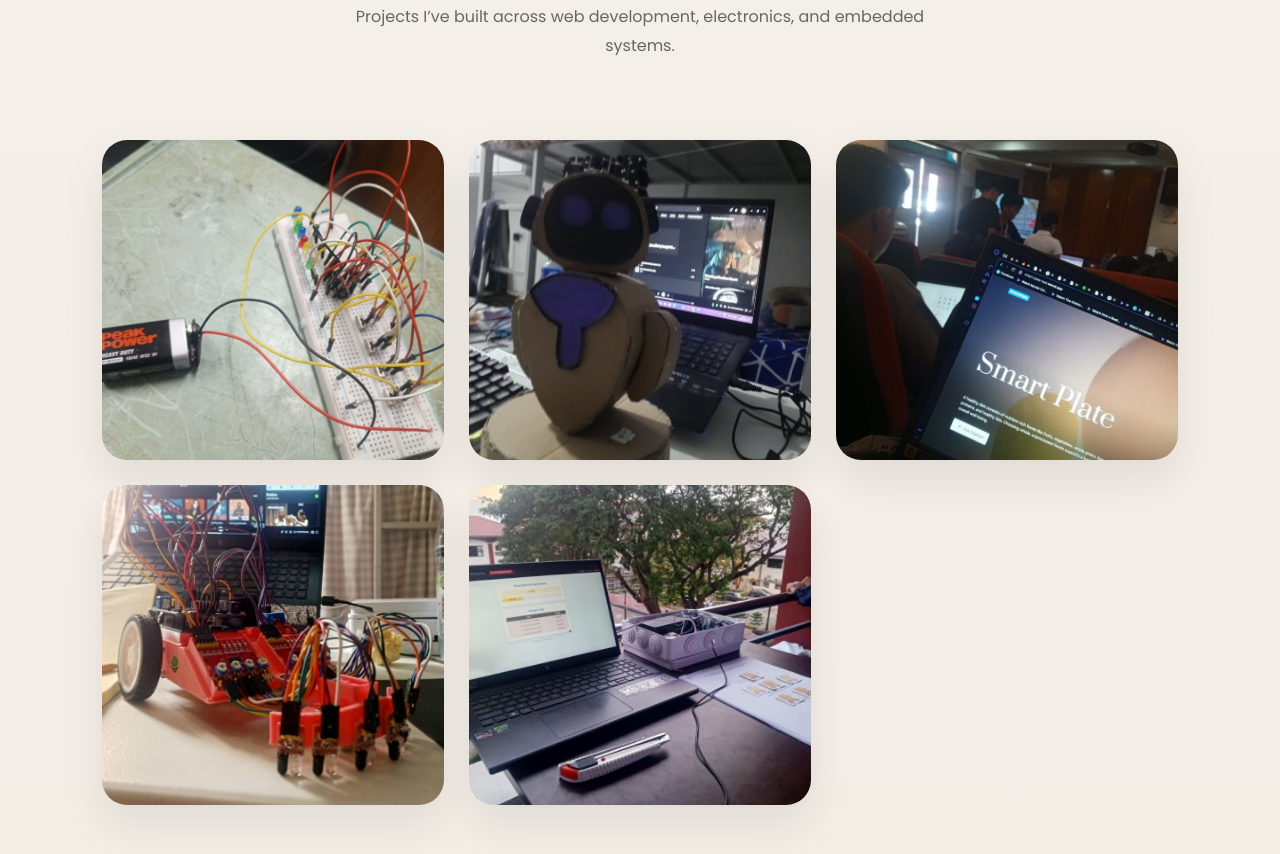
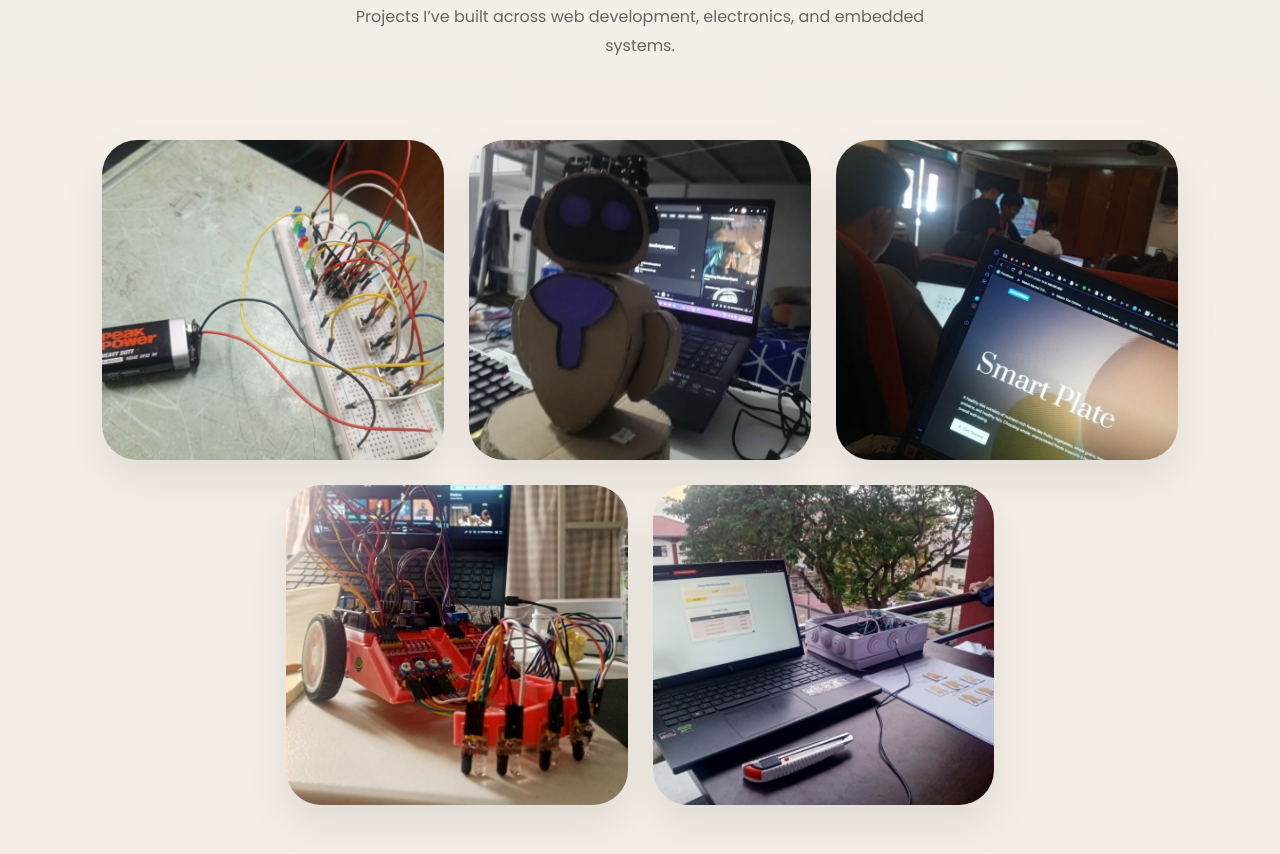
Before and after one commit to abdielfajutagana-creator/yes, a plain HTML site: page index.html in a window 1280 px wide. Shown: the part 2573-3427 px from the top of the page. Drawn offline with Linux system fonts and the light colour scheme.

Commit message:
Update style.css

```diff
--- a/style.css
+++ b/style.css
@@ -482,7 +482,7 @@ nav{
 }
 
 /* =========================
-   PORTFOLIO - STAGGERED GRID (1 2 3 / 4 5)
+   PORTFOLIO - UPSIDE DOWN PYRAMID
    ========================= */
 
 .portfolio{
@@ -515,31 +515,35 @@ nav{
   line-height:1.8;
 }
 
-/* =========================
-   NEW GRID LAYOUT
-   ========================= */
-
 .portfolio-grid{
   display:grid;
-  grid-template-columns:repeat(6,1fr);
+  grid-template-columns:repeat(12,1fr);
   gap:25px;
   overflow:visible;
 }
 
-/* TOP ROW (1 2 3) */
+/* TOP ROW (3 CARDS) */
 
-.portfolio-grid .project-card:nth-child(1),
-.portfolio-grid .project-card:nth-child(2),
-.portfolio-grid .project-card:nth-child(3){
-  grid-column:span 2;
+.portfolio-grid .project-card:nth-child(1){
+  grid-column:1 / span 4;
 }
 
+.portfolio-grid .project-card:nth-child(2){
+  grid-column:5 / span 4;
+}
+
+.portfolio-grid .project-card:nth-child(3){
+  grid-column:9 / span 4;
+}
+
+/* BOTTOM ROW (2 CARDS CENTERED) */
+
 .portfolio-grid .project-card:nth-child(4){
-  grid-column:1 / span 3;
+  grid-column:3 / span 4;
 }
 
 .portfolio-grid .project-card:nth-child(5){
-  grid-column:4 / span 3;
+  grid-column:7 / span 4;
 }
 
 /* CARD STYLE */
@@ -589,7 +593,7 @@ nav{
   font-size:.9rem;
 }
 
-/* HOVER EFFECT (ZOOM + REVEAL) */
+/* HOVER EFFECT */
 
 .project-card:hover{
   transform:scale(1.03);
@@ -606,57 +610,65 @@ nav{
 }
 
 /* =========================
-   DESKTOP + TABLET BOX GRID
+   RESPONSIVE
    ========================= */
 
-.portfolio-grid{
-  display:grid;
-  grid-template-columns:repeat(3, 1fr);
-  gap:25px;
-}
+/* TABLET */
 
-/* REMOVE STAGGERED LAYOUT (make all equal boxes) */
-.portfolio-grid .project-card:nth-child(1),
-.portfolio-grid .project-card:nth-child(2),
-.portfolio-grid .project-card:nth-child(3),
-.portfolio-grid .project-card:nth-child(4),
-.portfolio-grid .project-card:nth-child(5){
-  grid-column:auto;
-}
-
-/* uniform box style */
-.project-card{
-  height:320px;
-  border-radius:25px;
-  overflow:hidden;
-}
-
-/* TABLET */
 @media(max-width:1100px){
 
   .portfolio-grid{
     grid-template-columns:repeat(2,1fr);
   }
 
+  .portfolio-grid .project-card:nth-child(1),
+  .portfolio-grid .project-card:nth-child(2),
+  .portfolio-grid .project-card:nth-child(3),
+  .portfolio-grid .project-card:nth-child(4),
+  .portfolio-grid .project-card:nth-child(5){
+    grid-column:auto;
+  }
+
 }
 
-/* MOBILE (KEEP YOUR HORIZONTAL SCROLL - DO NOT CHANGE) */
+/* MOBILE SCROLL */
+
 @media(max-width:768px){
 
   .portfolio-grid{
     display:flex;
     overflow-x:auto;
+    overflow-y:hidden;
     gap:18px;
     padding-bottom:20px;
     scroll-snap-type:x mandatory;
     -webkit-overflow-scrolling:touch;
   }
 
+  .portfolio-grid::-webkit-scrollbar{
+    height:8px;
+  }
+
+  .portfolio-grid::-webkit-scrollbar-thumb{
+    background:#aa8d79;
+    border-radius:20px;
+  }
+
   .project-card{
     flex:0 0 85%;
+    min-width:85%;
     height:280px;
     scroll-snap-align:center;
+    flex-shrink:0;
   }
+
+  .project-card img{
+    width:100%;
+    height:100%;
+    object-fit:cover;
+    display:block;
+  }
+
 }
 
 /* =========================
```
